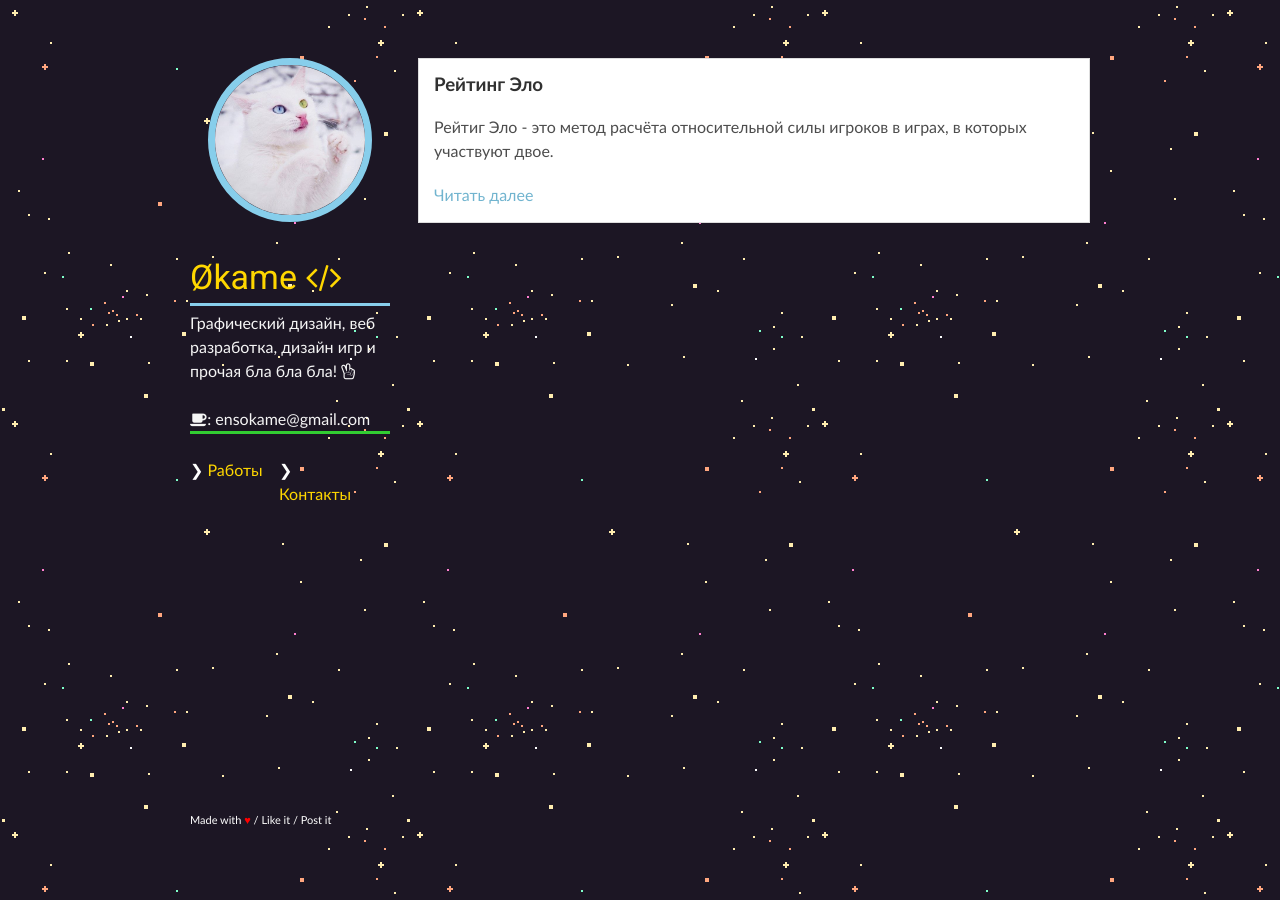
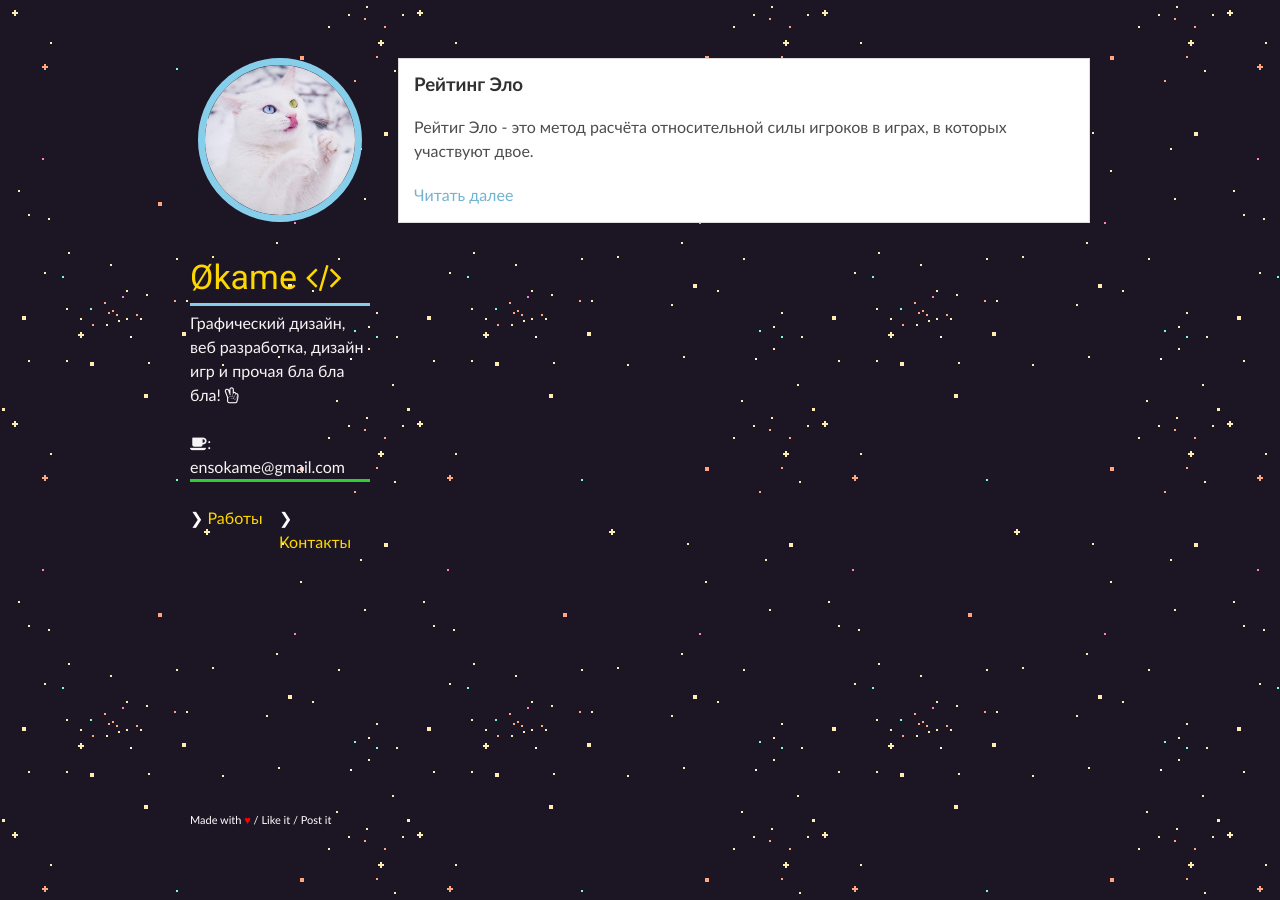
Before and after one commit to IOEnso/ioenso.github.io, a Jekyll site: the page built from index.html, in a window 1280 px wide. Built offline with Jekyll 4.4.1, drawn with Linux system fonts in a browser that asks for light colours.

Commit message:
Update main.css

```diff
--- a/assets/css/main.css
+++ b/assets/css/main.css
@@ -112,7 +112,7 @@ img {
 }
 
 header {
-  width:200px;
+  width:180px;
   float:left;
   position: fixed;
   -webkit-font-smoothing:subpixel-antialiased;
@@ -173,7 +173,7 @@ section {
   border: 1px solid #ddd;
   float: right;
   color: #4d4d4d;
-  width: 640px;
+  width: 660px;
 
 }
 
```
